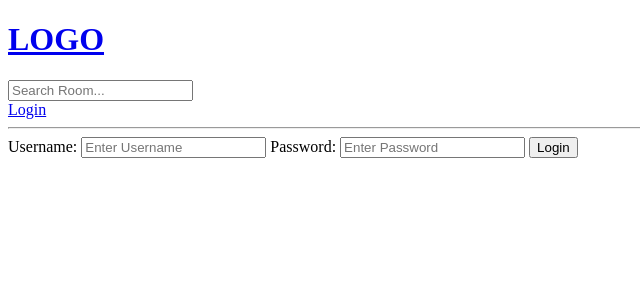
After one commit to Zu18/StudyBuddy, a Django app: page /login/ in a window 1280 px wide. The commit adds this page. Shown: the top 300 px of the page, without its empty margins (0-640 px from the left). Run offline with Django 4.2, Linux system fonts and the light colour scheme.

Commit message:
Add Login

```diff
--- /dev/null
+++ b/studybud/base/templates/base/login_register.html
@@ -0,0 +1,24 @@
+{% extends 'main.html' %}
+
+{% block content %}
+
+
+
+<div>
+    <form method="POST" action="">
+        {% csrf_token %}
+
+        <label>Username:</label>
+        <input type="text" name="username" placeholder="Enter Username" />
+
+        <label>Password:</label>
+        <input type="password" name="password" placeholder="Enter Password" />
+
+        <input type="submit" value="Login" />
+    </form>
+
+
+</div>
+
+
+{% endblock content %}
--- a/studybud/base/urls.py
+++ b/studybud/base/urls.py
@@ -4,6 +4,7 @@ from . import views
 
 
 urlpatterns = [
+    path('login/', views.loginPage, name="login" ),
     path('', views.home, name="home"),
     path('room/<str:pk>/', views.room, name="room"),
     path('create-room/', views.createRoom, name="create-room"),
--- a/studybud/base/views.py
+++ b/studybud/base/views.py
@@ -1,5 +1,8 @@
 from django.shortcuts import render, redirect
+from django.contrib import messages
 from django.db.models import Q
+from django.contrib.auth.models import User
+from django.contrib.auth import authenticate, login, logout
 from .models import Room, Topic
 from .forms import RoomForm
 # Create your views here.
@@ -9,6 +12,28 @@ from .forms import RoomForm
 #    {'id': 2, 'name': 'Design with me'},
 #    {'id': 3, 'name': 'Frontend developers'},
 #]
+
+
+def loginPage(request):
+    if request.method == 'POST':
+        username = request.POST.get('username')
+        password = request.POST.get('password')
+        try:
+            user = User.objects.get(username=username)
+        except:
+            messages.error(request, 'User does not exist')
+
+        user = authenticate(request, username=username, password=password)
+
+        if user is not None:
+            login(request, user)
+            return redirect('home')
+        else:
+            messages.error(request, 'Username OR password does not exit')
+
+    context = {}
+    return render(request, 'base/login_register.html', context)
+
 
 def home(request):
     q = request.GET.get('q') if request.GET.get('q') != None else ''
--- a/studybud/templates/main.html
+++ b/studybud/templates/main.html
@@ -8,6 +8,14 @@
   </head>
   <body>
     {% include 'navbar.html'%}
+    {% if messages %}
+    <ul class="messages">
+        {% for message in messages %}
+        <li>{{ message }}</li>
+        {% endfor %}
+    </ul>
+    {% endif %}
+
     {% block content%}
 
     {% endblock %}
--- a/studybud/templates/navbar.html
+++ b/studybud/templates/navbar.html
@@ -5,5 +5,6 @@
 <form method="GET" action="{% url 'home' %}">
   <input type="text" name="q" placeholder="Search Room..." />
 </form>
+<a href="{%url 'login'%}">Login</a>
 
 <hr>
```
Also changed, not shown: studybud/db.sqlite3.
